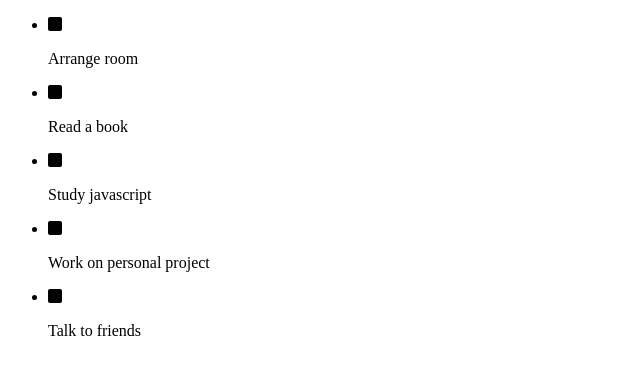
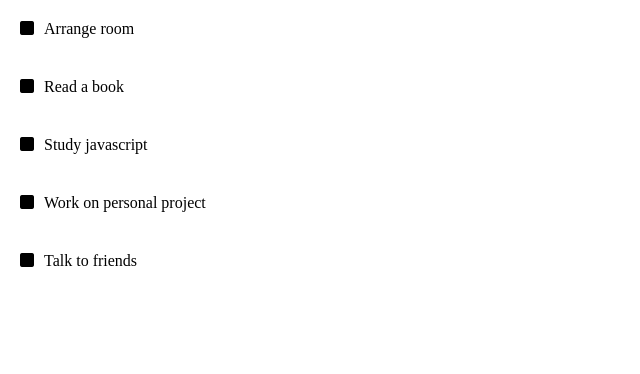
Before and after one commit to tylher/To-do-List, a website built with webpack: page src/index.html in a window 1280 px wide. Shown: the whole page, without its empty margins (0-640 px from the left). Built offline with nearby package versions, Linux system fonts and the light colour scheme.

Commit message:
style todo page

```diff
--- a/package.json
+++ b/package.json
@@ -20,7 +20,9 @@
   },
   "homepage": "https://github.com/tylher/To-do-List#readme",
   "devDependencies": {
+    "css-loader": "^6.7.1",
     "html-webpack-plugin": "^5.5.0",
+    "style-loader": "^3.3.1",
     "webpack": "^5.70.0",
     "webpack-cli": "^4.9.2",
     "webpack-dev-server": "^4.7.4"
--- a/src/index.js
+++ b/src/index.js
@@ -1,37 +1,41 @@
+import './style.css'
 const toDo = [
   {
-        description: 'Arrange room',
+    description: "Arrange room",
     completed: false,
     index: 1,
   },
   {
-        description: 'Read a book',
+    description: "Read a book",
     completed: false,
     index: 2,
   },
   {
-        description: 'Study javascript',
+    description: "Study javascript",
     completed: false,
     index: 3,
   },
   {
-        description: 'Work on personal project',
+    description: "Work on personal project",
     completed: false,
     index: 4,
   },
   {
-        description: 'Talk to friends',
+    description: "Talk to friends",
     completed: false,
     index: 5,
-    }
-]
+  },
+];
 
-const listHolder = document.querySelector('.holder')
+const listHolder = document.querySelector(".holder");
 
 toDo.map((item) => {
-    let li = document.createElement('li')
-    li.classList.add('to-do-item')
-    li.innerHTML = `${(item.completed) ? '<i class="fa-solid fa-square-check"></i>' : '<i class="fa-solid fa-square"></i>'
-        } <p>${item.description}</p>`
+  let li = document.createElement("li");
+  li.classList.add("to-do-item");
+  li.innerHTML = `<div>${
+    item.completed
+      ? '<i class="fa-solid fa-square-check"></i>'
+      : '<i class="fa-solid fa-square"></i>'
+  } <p>${item.description}</p><div>`;
   listHolder.appendChild(li);
 });
--- a/src/style.css
+++ b/src/style.css
@@ -7,3 +7,14 @@
 li{
     list-style: none;
 }
+
+li>div{
+    display: flex;
+    gap: 10px;
+}
+
+.to-do-item{
+    display: flex;
+    padding: 20px;
+    justify-content: space-between;
+}
--- a/webpack.config.js
+++ b/webpack.config.js
@@ -11,6 +11,12 @@ module.exports = {
     devServer: {
         static: './dist'
     },
+    module: {
+        rules: [{
+            test: /\.css$/i,
+            use: ['style-loader', 'css-loader'],
+        }],
+    },
     plugins: [
         new HtmlWebpackPlugin({
             template: './src/index.html',
```
Also changed, not shown: dist/main.js, 1 other file. Lines whose indentation alone changed are shown as unchanged.
